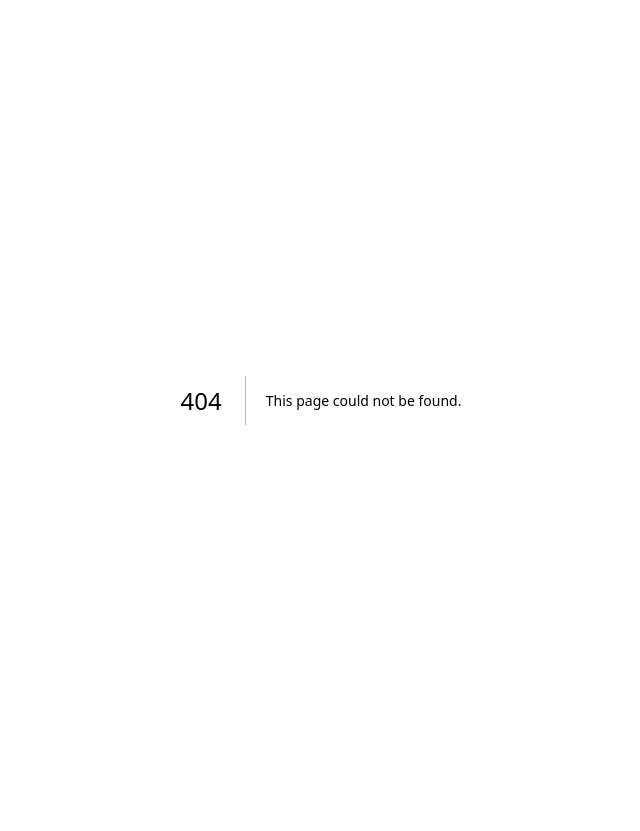
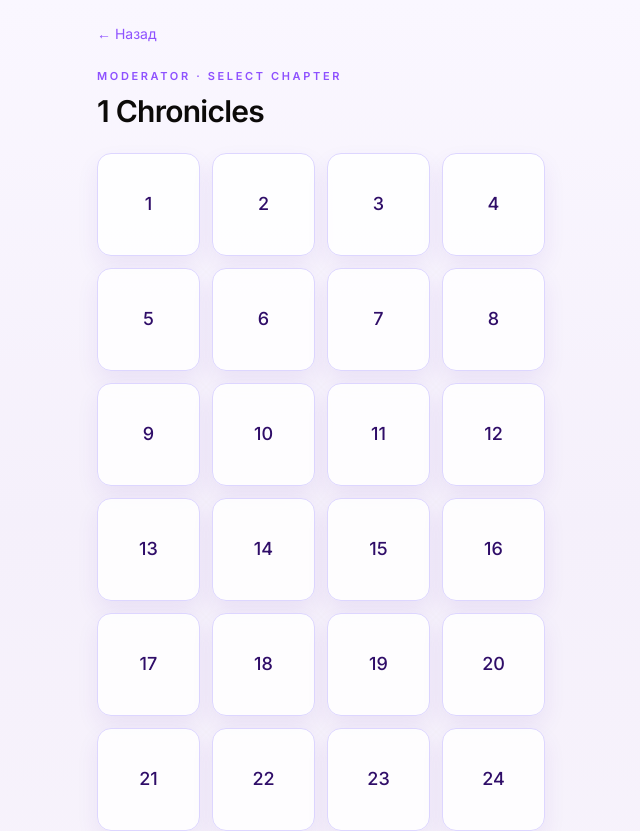
Before and after one commit to scriptura-plus/ai-concierge, a Next.js app: page /moderator/open/1-chronicles in a window 1280 px wide. Before the commit this address had no page. Shown: the top 831 px of the page, without its empty margins (319-959 px from the left). Before the commit the page ends 800 px from the top, so only its background shows below. Built offline with nearby package versions, Linux system fonts and the light colour scheme.

Commit message:
Create page.tsx

```diff
--- /dev/null
+++ b/src/app/moderator/open/[book]/page.tsx
@@ -0,0 +1,54 @@
+import Link from 'next/link'
+import { notFound } from 'next/navigation'
+import { getBookById } from '@/lib/bible/books'
+
+type PageProps = {
+  params: Promise<{
+    book: string
+  }>
+}
+
+export default async function ModeratorChapterSelectPage({ params }: PageProps) {
+  const { book } = await params
+  const selectedBook = getBookById(book)
+
+  if (!selectedBook) {
+    notFound()
+  }
+
+  const chapters = Array.from({ length: selectedBook.chapters }, (_, index) => index + 1)
+
+  return (
+    <main className="min-h-screen bg-[linear-gradient(180deg,#faf7ff_0%,#f5f0fb_48%,#f8f4fc_100%)] px-4 py-6">
+      <div className="mx-auto flex w-full max-w-md flex-col">
+        <Link
+          href="/moderator/open"
+          className="mb-6 text-sm text-violet-500 transition hover:text-violet-700"
+        >
+          ← Назад
+        </Link>
+
+        <p className="mb-2 text-[11px] font-semibold uppercase tracking-[0.24em] text-violet-500">
+          Moderator · Select chapter
+        </p>
+
+        <h1 className="mb-6 text-3xl font-semibold tracking-tight text-stone-950">
+          {selectedBook.title}
+        </h1>
+
+        <div className="grid grid-cols-4 gap-3">
+          {chapters.map((chapter) => (
+            <Link
+              key={chapter}
+              href={`/moderator/open/${selectedBook.id}/${chapter}`}
+              className="flex aspect-square items-center justify-center rounded-[14px] border border-violet-200 bg-white/88 text-lg font-medium text-violet-950 shadow-[0_10px_22px_rgba(91,33,182,0.08)] transition-all duration-300 ease-out hover:-translate-y-[2px] hover:border-violet-300 hover:shadow-[0_16px_30px_rgba(91,33,182,0.14)] active:translate-y-[1px] active:scale-[0.975] active:shadow-[0_8px_16px_rgba(91,33,182,0.10)]"
+              style={{ WebkitTapHighlightColor: 'transparent' }}
+            >
+              {chapter}
+            </Link>
+          ))}
+        </div>
+      </div>
+    </main>
+  )
+}
```
